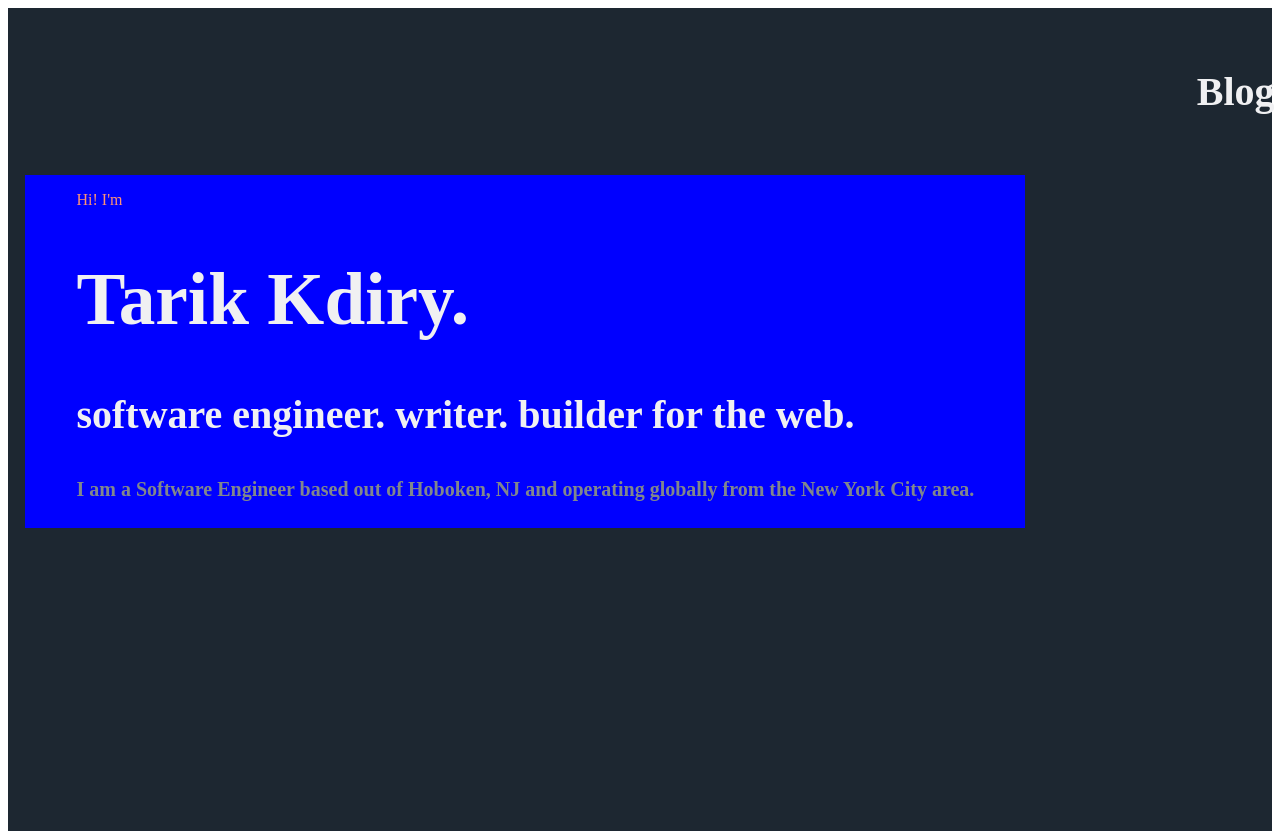
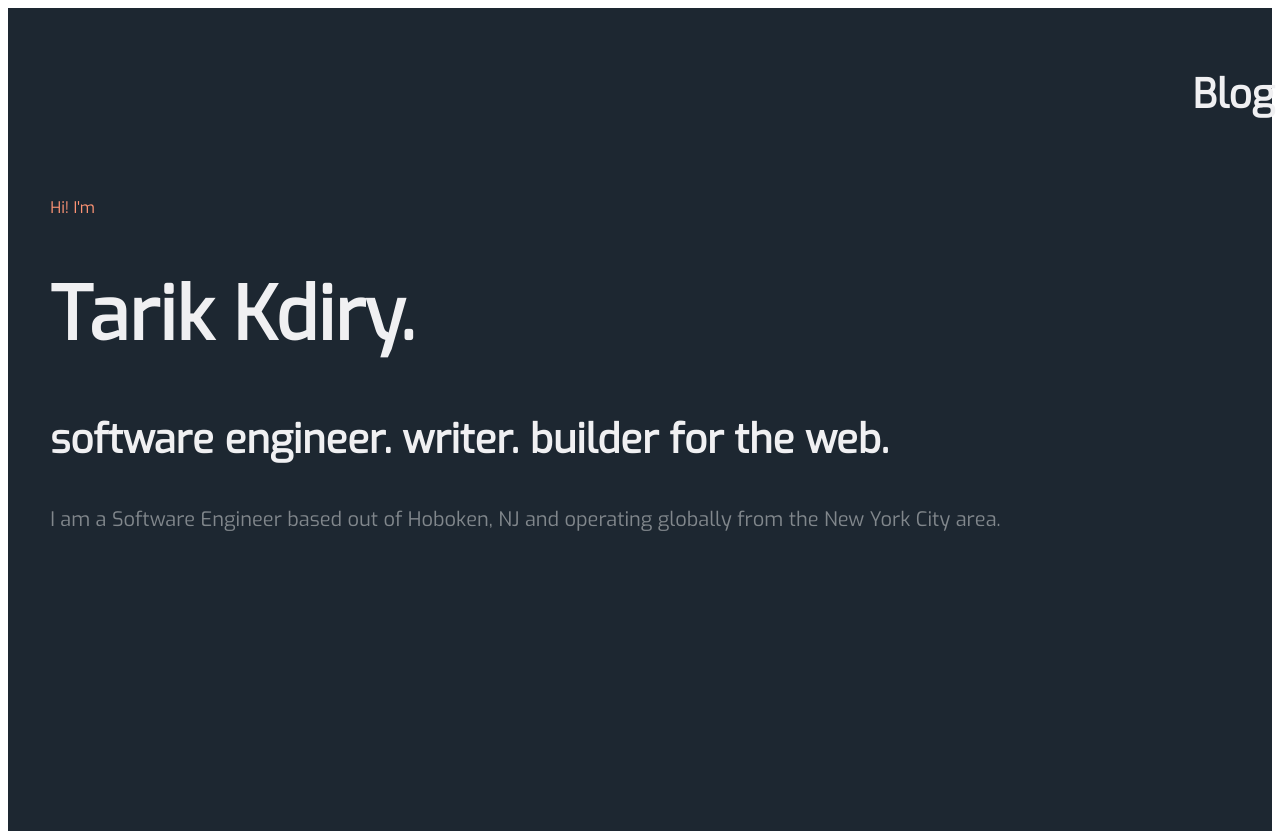
Before and after one commit to tarikkdiry/tarikkdiry.com, a Gatsby site: page / in a window 1280 px wide. Built offline with nearby package versions, Linux system fonts and the light colour scheme; Gatsby itself is replaced by a stand-in of ours.

Commit message:
introduce exo font

```diff
--- a/src/components/layouts/layout.module.scss
+++ b/src/components/layouts/layout.module.scss
@@ -11,7 +11,7 @@
 
     .content {
         position: relative;
-        background-color: blue;
+        // background-color: blue;
         width: 1000px;
         display: flex;
         align-items: center;
--- a/src/components/molecules/Intro/index.module.scss
+++ b/src/components/molecules/Intro/index.module.scss
@@ -16,5 +16,6 @@
 
     h4 {
         color :$grey;
+        font-weight: normal;
     }
 }
--- a/src/components/organisms/Home/index.module.scss
+++ /dev/null
@@ -1,3 +0,0 @@
-.container {
-
-}
--- a/src/styles/global.scss
+++ b/src/styles/global.scss
@@ -6,6 +6,7 @@
 
 h1 {
     font-size: 55pt;
+
 }
 
 h2 {
@@ -20,6 +21,7 @@
     font-size: 15pt;
 }
 
-h1, h2, h3, h4 {
+h1, h2, h3, h4, h5, h6, p {
     color: $white;
+    font-family: 'Exo', sans-serif;
 }
```
Also changed, not shown: src/components/organisms/Home/index.js (deleted, +0 -12 lines).
